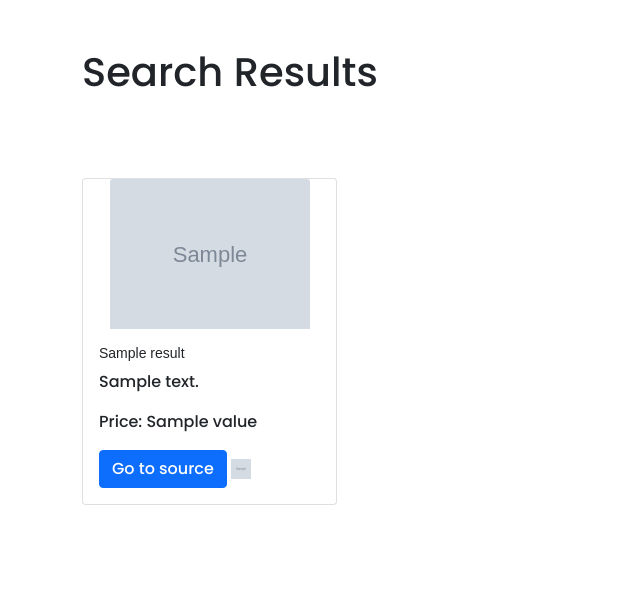
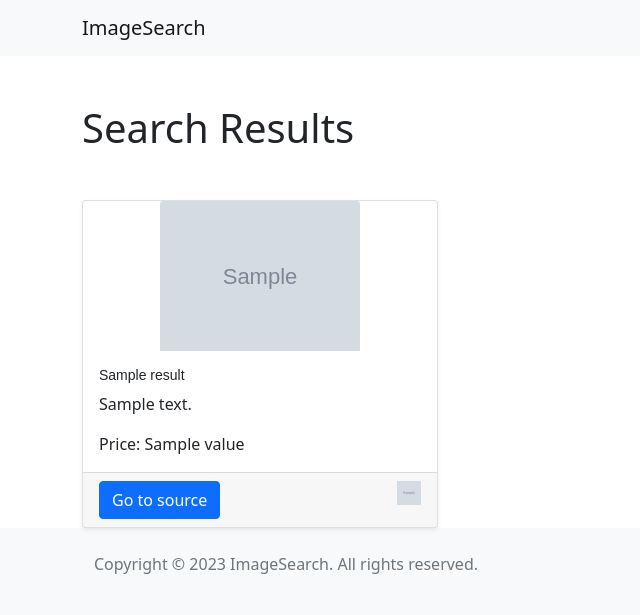
Before and after one commit to rishavnathpati/ShopSavvy, a Flask app: template templates/results.html in a window 1280 px wide. Shown: the top 615 px of the page, without its empty margins (0-640 px from the left). Run offline with Flask 3, Linux system fonts and the light colour scheme; the template is opened without the code that fills it: most values are stand-ins (such as "Sample title", 1, 10 or a date in 2020); grey boxes marked "Sample" are stand-in pictures.

Commit message:
New results.html

```diff
--- a/app.py
+++ b/app.py
@@ -41,14 +41,14 @@ def upload_file():
         image_url = upload_image(file_path)
         if image_url is not None:
             params = {
-                "q": "shopping,products",
+                "q": "shopping",
                 "engine": "google_reverse_image",
                 "image_url": image_url,
                 "location_requested": "Delhi, India",
                 "google_domain": "google.com",
                 "hl": "en",
                 "gl": "in",
-                "start": 1,
+                "start": 0,
                 "device": "desktop",
                 "api_key": "0f27d0f205a1366cb097a52480fc6aaa37fb48b457056337d6354bb6cc9729ea"
             }
--- a/templates/index.html
+++ b/templates/index.html
@@ -24,7 +24,7 @@
             <p>Ready to upgrade your wardrobe? Enter your email to get started.</p>
             <form action="/search" method="POST" enctype="multipart/form-data">
                 <div>
-                    <input type="file" name="file" accept="image/*" id="imgInp"><br>
+                    <input type="file" name="file" accept="image/*" id="imgInp" style="margin-left: auto; margin-right: auto;"><br>
                 </div>
                 <div>
                     <img id="img-upload" src="#" alt="your image" style="display: none; max-width: 250px; max-height: 250px;"/><br>
--- a/templates/results.html
+++ b/templates/results.html
@@ -1,15 +1,13 @@
 <!doctype html>
 <html lang="en">
+
 <head>
     <!-- Required meta tags -->
     <meta charset="utf-8">
     <meta name="viewport" content="width=device-width, initial-scale=1.0">
-    <link rel="shortcut icon" href="{{ url_for('static', filename='Assets/favicon.png') }}" type="image/x-icon">
-    <link rel="stylesheet" href="{{ url_for('static', filename='style.css') }}">
-    <title>Fashion Hub - Shop the Latest Trends</title>
 
     <!-- Bootstrap CSS -->
-    <link href="https://cdn.jsdelivr.net/npm/bootstrap@5.1.3/dist/css/bootstrap.min.css" rel="stylesheet" integrity="sha384-1BmE4kWBq78iYhFldvKuhfTAU6auU8tT94WrHftjDbrCEXSU1oBoqyl2QvZ6jIW3" crossorigin="anonymous">
+    <link href="https://cdn.jsdelivr.net/npm/bootstrap@5.1.3/dist/css/bootstrap.min.css" rel="stylesheet">
 
     <style>
         .card-img-top {
@@ -25,35 +23,67 @@
             height: 20px;
             width: 20px;
         }
+
         .card-title {
-        font-size: 0.875rem; /* Adjust as needed */
-        font-family: Arial, sans-serif; /* Adjust as needed */
+            font-size: 0.875rem;
+            /* Adjust as needed */
+            font-family: Arial, sans-serif;
+            /* Adjust as needed */
         }
     </style>
 
     <title>Search Results</title>
 </head>
+
 <body>
+    <!-- Navigation Bar -->
+    <nav class="navbar navbar-expand-lg navbar-light bg-light">
         <div class="container">
-      <h1 class="mt-5">Search Results</h1>
-      <div class="row">
+            <a class="navbar-brand" href="#">ImageSearch</a>
+        </div>
+    </nav>
+
+    <div class="container mt-5">
+        <h1 class="mb-5">Search Results</h1>
+
+        <!-- Search Results Grid -->
+        <div class="row row-cols-1 row-cols-md-3 g-4">
             {% for result in results %}
-        <div class="col-md-3">
-          <div class="card mt-4">
-            <img src="{{ result.thumbnail }}" class="card-img-top" alt="...">
+            <div class="col">
+                <div class="card h-100 shadow-sm">
+                    <!-- Image -->
+                    <img src="{{ result.favicon }}" class="card-img-top" alt="Result Image">
+
                     <div class="card-body">
+                        <!-- Title -->
                         <h5 class="card-title">{{ result.title }}</h5>
+                        <!-- Description -->
                         <p class="card-text">{{ result.description }}</p>
+                        <!-- Price -->
                         {% if result.price %}
                         <p class="card-text">Price: {{ result.price.value }}</p>
                         {% endif %}
+                    </div>
+
+                    <div class="card-footer">
+                        <!-- Source Link -->
                         <a href="{{ result.link }}" class="btn btn-primary">Go to source</a>
-              <img src="{{ result.favicon }}" class="source-icon" alt="source icon">
+                        <!-- Source Icon -->
+                        <img src="{{ result.source_icon }}" class="float-end" height="24" width="24" alt="source icon">
                     </div>
                 </div>
             </div>
             {% endfor %}
         </div>
     </div>
+
+    <!-- Footer -->
+    <footer class="bg-light text-center text-lg-start">
+        <div class="container p-4">
+            <p class="text-muted">Copyright &copy; 2023 ImageSearch. All rights reserved.</p>
+        </div>
+    </footer>
+
 </body>
+
 </html>
```
Lines whose indentation alone changed are shown as unchanged.
